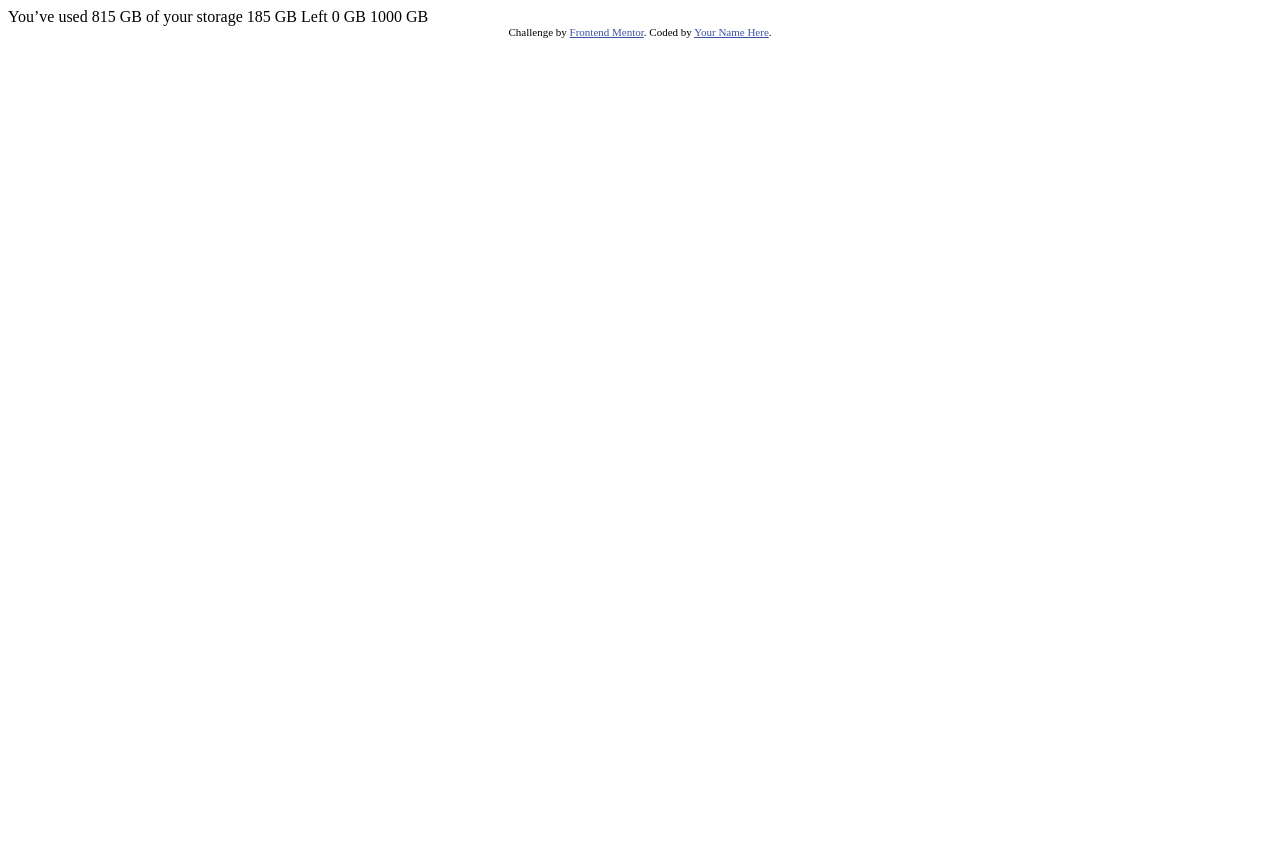
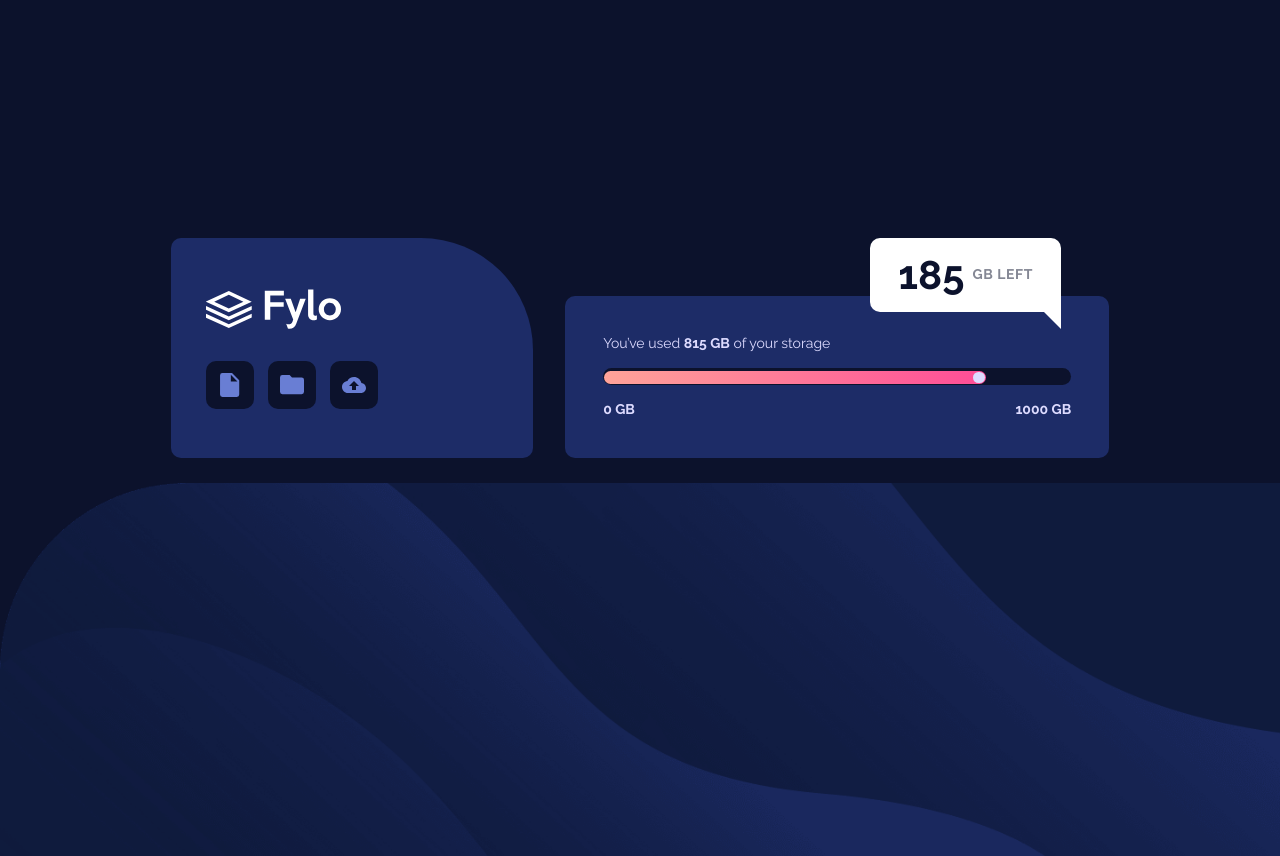
Before and after one commit to khannfouad/fylo-data-storage, a plain HTML site: page index.html in a window 1280 px wide. Before the commit the page ends 800 px from the top, so only its background shows below. Drawn offline with Linux system fonts and the light colour scheme.

Commit message:
complete project

```diff
--- a/index.html
+++ b/index.html
@@ -1,31 +1,53 @@
 <!DOCTYPE html>
 <html lang="en">
+
 <head>
   <meta charset="UTF-8">
-  <meta name="viewport" content="width=device-width, initial-scale=1.0"> <!-- displays site properly based on user's device -->
+  <meta name="viewport" content="width=device-width, initial-scale=1.0">
 
   <link rel="icon" type="image/png" sizes="32x32" href="./images/favicon-32x32.png">
 
-  <title>Frontend Mentor | Fylo data storage component</title>
+  <title>Fylo data storage component</title>
+  <link rel="stylesheet" href="style.css">
+</head>
 
-  <!-- Feel free to remove these styles or customise in your own stylesheet 👍 -->
-  <style>
-    .attribution { font-size: 11px; text-align: center; }
-    .attribution a { color: hsl(228, 45%, 44%); }
-  </style>
-</head>
 <body>
+  <main class="wrapper">
+    <section class="menu__section">
+      <h1><img src="./images/logo.svg" alt=""></h1>
+      <ul>
+        <li><img src="./images/icon-document.svg" alt="icon-document"></li>
+        <li><img src="./images/icon-folder.svg" alt="icon-folder"></li>
+        <li><img src="./images/icon-upload.svg" alt="icon-upload"></li>
+      </ul>
+    </section>
 
-  You’ve used 815 GB of your storage
 
-  185 GB Left
+      <div class="second-section">
+        <section class="sub-menu__section">
+          <p>You’ve used <span>815 GB</span> of your storage</p>
+          <div class="storage__notification__bar">
+            <div class="storage__notification__bar__gradient
+              storage__notification__bar__progress">
+              <div class="storage__notification__bar__sphere"></div>
+            </div>
+          </div>
+          <div class="storage__start__n__end">
+            <p>0 GB</p>
+            <p>1000 GB</p>
+          </div>
+        </section>
 
-  0 GB
-  1000 GB
+        <section class="storage__left">
+          <h2>185</h2>
+          <p>GB Left</p>
+        </section>
+      </div>
 
-  <div class="attribution">
-    Challenge by <a href="https://www.frontendmentor.io?ref=challenge" target="_blank">Frontend Mentor</a>.
-    Coded by <a href="#">Your Name Here</a>.
-  </div>
+
+
+  </main>
+
 </body>
+
 </html>
--- /dev/null
+++ b/style.css
@@ -0,0 +1,282 @@
+@import url('https://fonts.googleapis.com/css2?family=Raleway:ital,wght@0,100..900;1,100..900&display=swap');
+
+/*
+  1. Use a more-intuitive box-sizing model.
+*/
+*,
+*::before,
+*::after {
+    box-sizing: border-box;
+}
+
+/*
+    2. Remove default margin
+  */
+* {
+    margin: 0;
+}
+
+/*
+    Typographic tweaks!
+    3. Add accessible line-height
+    4. Improve text rendering
+  */
+body {
+    line-height: 1.5;
+    -webkit-font-smoothing: antialiased;
+}
+
+/*
+    5. Improve media defaults
+  */
+img,
+picture,
+video,
+canvas,
+svg {
+    display: block;
+    max-width: 100%;
+}
+
+/*
+    6. Remove built-in form typography styles
+  */
+input,
+button,
+textarea,
+select {
+    font: inherit;
+}
+
+/*
+    7. Avoid text overflows
+  */
+p,
+h1,
+h2,
+h3,
+h4,
+h5,
+h6 {
+    overflow-wrap: break-word;
+}
+
+/*
+    8. Create a root stacking context
+  */
+#root,
+#__next {
+    isolation: isolate;
+}
+
+
+:root {
+    --icon-and-notification: hsl(229, 57%, 11%);
+    --cards: hsl(228, 56%, 26%);
+    --title-and-text: hsl(243, 100%, 93%);
+    --notification-and-texts: hsl(229, 7%, 55%);
+
+    --gradinet-color-1:hsl(6, 100%, 80%);
+    --gradinet-color-2:hsl(335, 100%, 65%);
+
+    --font-family: "Raleway", sans-serif;
+    --font-weight-normal: 400;
+    --font-weight-special: 700;
+    --font-size: 14px;
+}
+
+body{
+    font-family: var(--font-family);
+    font-size: var(--font-size);
+
+    background: url(./images/bg-mobile.png), var(--icon-and-notification);
+    background-repeat: no-repeat;
+    background-size: cover;
+
+    height: 100vh;
+    display: grid;
+    place-content: center;
+    margin: 2em;
+}
+
+.wrapper {
+  min-width: 320px;
+  display: grid;
+  gap: 1em;
+}
+
+
+.menu__section,
+.sub-menu__section{
+  background-color: var(--cards);
+  border-radius: 10px;
+}
+
+.menu__section{
+  border-radius: 10px 7rem 10px 10px;
+  padding: 2.5em;
+}
+
+.menu__section h1 {
+  margin-bottom: 2rem;
+}
+
+.menu__section ul{
+  list-style: none;
+  padding: 0;
+  display: flex;
+  align-items: center;
+  gap: var(--font-size);
+}
+
+ul li {
+  display: flex;
+  align-items: center;
+  justify-content: center;
+  height: 3rem;
+  width: 3rem;
+  background-color: var(--icon-and-notification);
+  border-radius: 10px;
+}
+
+.sub-menu__section{
+  padding: 2.7em;
+  color: var(--title-and-text);
+  display: grid;
+  gap: 1em;
+  text-align: center;
+}
+
+.sub-menu__section span{
+  font-weight: var(--font-weight-special);
+}
+
+
+
+.storage__notification__bar {
+  margin: 0 auto;
+  display: flex;
+  align-items: center;
+  justify-content: start;
+  height: 1.2em;
+  width: 100%;
+  background-color: var(--icon-and-notification);
+  border-radius: 2rem;
+}
+
+.storage__notification__bar__gradient{
+  background-image: linear-gradient(to right, var(--gradinet-color-1), var(--gradinet-color-2));
+  border-radius: 2rem;
+  height: 75%;
+  margin-top: 1px;
+  margin-left: 1px;
+  display: flex;
+  justify-content: end;
+  align-items: center;
+}
+
+.storage__notification__bar__progress{
+  width: calc((815/1000)*100%);
+}
+
+.storage__notification__bar__sphere{
+  width: 0.7rem;
+  height: 90%;
+  border-radius: 50%;
+  background-color: var(--title-and-text);
+  margin: 1px;
+}
+
+.storage__left{
+  background: white;
+  border-radius: 10px;
+  display: flex;
+  justify-content: space-between;
+  align-items: center;
+  position: relative;
+  z-index: 1;
+  bottom: 1rem;
+  width: fit-content;
+  margin-left: 22%;
+  padding: 0.5em 2em;
+}
+
+.storage__start__n__end{
+  display: flex;
+  justify-content: space-between;
+  font-weight: var(--font-weight-special);
+  width: 100%;
+  margin: 0 auto;
+}
+
+.storage__left h2{
+  color: var(--icon-and-notification);
+  font-size: 2.5rem;
+  margin-right: 0.2em;
+}
+
+.storage__left p {
+  text-transform: uppercase;
+  letter-spacing: 0.6px;
+  color: var(--notification-and-texts);
+  font-weight: var(--font-weight-special);
+}
+
+@media (min-width:700px){
+  body{
+    background: url(./images/bg-desktop.png), var(--icon-and-notification);
+    background-repeat: no-repeat;
+    background-size: contain;
+    background-position: bottom;
+  }
+
+  .wrapper{
+    grid-template-columns: 1fr 1.5fr;
+    padding-bottom: 10rem;
+    gap: 2rem;
+  }
+
+  .menu__section {
+    display: grid;
+    grid-template-columns: 1fr 0.7fr;
+  }
+
+  .menu__section h1{
+    margin-top: 0;
+    grid-column: 1/2;
+    margin-top: 1rem;
+  }
+
+  .menu__section ul{
+    grid-column: 1/2;
+    margin-bottom: 1em;
+  }
+
+
+  .second-section{
+    display: flex;
+    flex-direction: column-reverse;
+  }
+
+  .sub-menu__section p {
+    text-align: start;
+  }
+
+  .storage__left {
+    margin-top: -3rem;
+    margin-left: auto;
+    margin-right: 3rem;
+    position: relative;
+    z-index: 1;
+    top: 1rem;
+  }
+
+  .storage__left::after {
+    position: absolute;
+    content: "";
+    border: 20px solid white;
+    border-color: transparent white transparent transparent;
+    bottom: -1.1rem;
+    right: 0;
+  }
+}
```
Also changed, not shown: screenshot.png (added), 3 other files.
